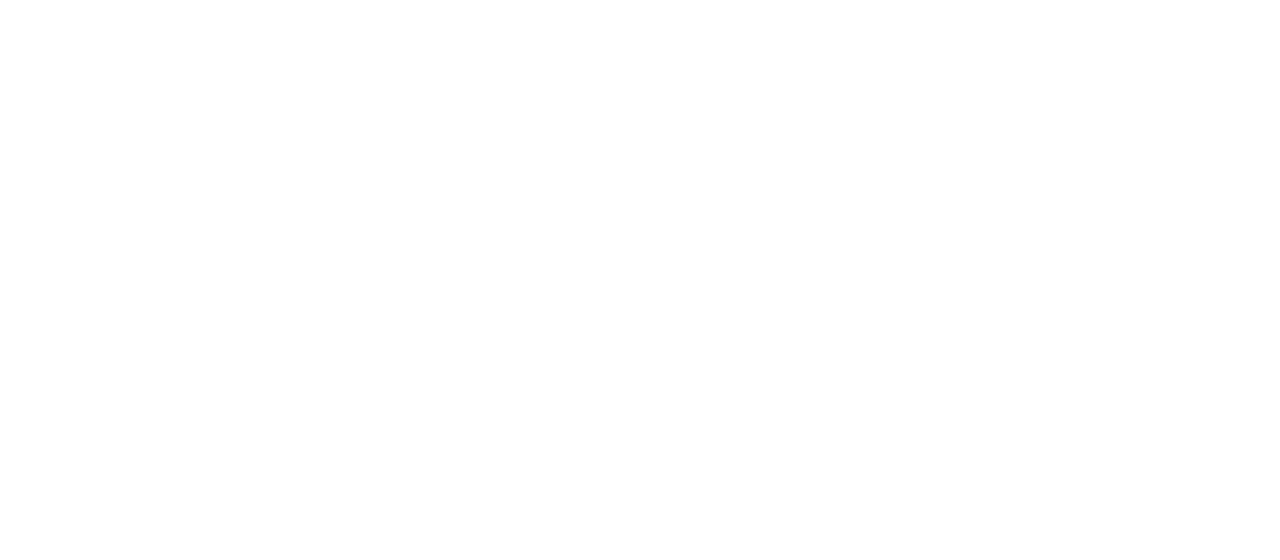
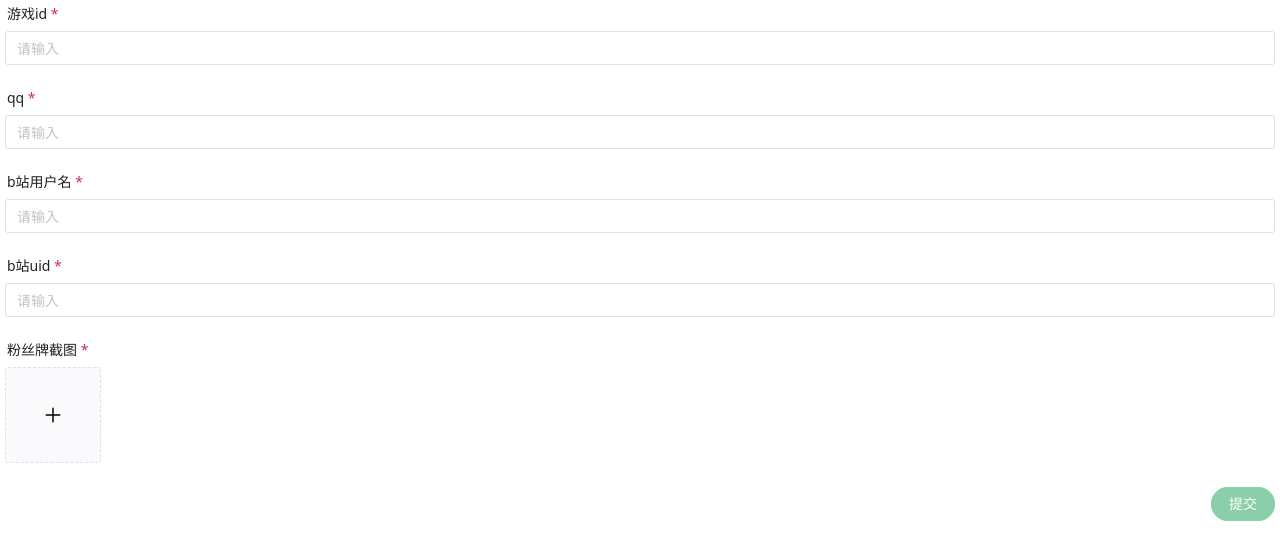
Before and after one commit to moonmcbe/web, a Vue app: page /submit in a window 1280 px wide. Before the commit this address had no page. Shown: the top 560 px of the page. Built offline with nearby package versions, Linux system fonts and the light colour scheme.

Commit message:
feat: 表单

```diff
--- a/package.json
+++ b/package.json
@@ -9,6 +9,7 @@
     "preview": "vite preview"
   },
   "dependencies": {
+    "@icon-park/vue-next": "^1.4.2",
     "axios": "^0.27.2",
     "dayjs": "^1.11.4",
     "less": "^4.1.2",
--- a/src/App.vue
+++ b/src/App.vue
@@ -1,12 +1,15 @@
 <script lang="ts" setup>
-
+import { zhCN, dateZhCN } from 'naive-ui'
 </script>
 
 <template>
-  <n-loading-bar-provider>
-    <!-- <content /> -->
-    <router-view></router-view>
-  </n-loading-bar-provider>
+  <n-config-provider :locale="zhCN" :date-locale="dateZhCN">
+    <n-message-provider>
+      <n-loading-bar-provider>
+        <router-view></router-view>
+      </n-loading-bar-provider>
+    </n-message-provider>
+  </n-config-provider>
 </template>
 
 <style lang="less" scoped>
--- /dev/null
+++ b/src/apis/submit.ts
@@ -0,0 +1,8 @@
+import request from '@/utils/request'
+export default (data:any): any => {
+  return request({
+    method: 'POST',
+    url: '/submit',
+    data: data
+  })
+}
--- a/src/config/router.ts
+++ b/src/config/router.ts
@@ -6,6 +6,12 @@ const routes: Array<RouteRecordRaw> = [
     name: 'Home',
     component: () =>
       import(/* webpackChunkName: "home" */ '../pages/Home.vue')
+  },
+  {
+    path: '/submit',
+    name: 'Submit',
+    component: () =>
+      import(/* webpackChunkName: "home" */ '../pages/Submit.vue')
   }
 ]
 
--- /dev/null
+++ b/src/pages/Submit.vue
@@ -0,0 +1,192 @@
+<script lang="ts" setup>
+import { defineComponent, ref } from 'vue'
+import {
+  FormInst,
+  FormItemInst,
+  FormItemRule,
+  useMessage,
+  FormRules
+} from 'naive-ui'
+import type { UploadFileInfo } from 'naive-ui'
+import submitApi from '../apis/submit'
+
+interface ModelType {
+  name: string | null
+  qq: string | null,
+  bili_username: string | null,
+  bili_uid: string | null,
+  upload: string | null
+}
+
+const formRef = ref<FormInst | null>(null)
+const message = useMessage()
+const model = ref<ModelType>({
+  name: null,
+  qq: null,
+  bili_username: null,
+  bili_uid: null,
+  upload: null
+})
+
+const rules: FormRules = {
+  name: [
+    {
+      required: true,
+      validator(rule: FormItemRule, value: string) {
+        if (!value) {
+          return new Error('请填写id')
+        } else if (!/^([a-zA-Z])([a-zA-Z0-9 ]{1,14})$/.test(value)) {
+          return new Error('id有误')
+        }
+        return true
+      },
+      trigger: ['input', 'blur']
+    }
+  ],
+  qq: [
+    {
+      required: true,
+      validator(rule: FormItemRule, value: string) {
+        if (!value) {
+          return new Error('请填写qq')
+        } else if (!/^[1-9][0-9]{4,10}$/.test(value)) {
+          return new Error('请输入正确的qq')
+        }
+        return true
+      },
+      trigger: ['input', 'blur']
+    }
+  ],
+  bili_username: [
+    {
+      required: true,
+      message: '请输入用户名',
+      trigger: ['input', 'blur']
+    },
+    {
+      max: 20,
+      message: '用户名过长',
+      trigger: ['input', 'blur']
+    }
+  ],
+  bili_uid: [
+    {
+      validator(rule: FormItemRule, value: string) {
+        if (!value) {
+          return new Error('请填写uid')
+        } else if (!/^[1-9][0-9]{0,19}$/.test(value)) {
+          return new Error('请输入正确的uid')
+        }
+        return true
+      },
+      required: true,
+      trigger: ['input', 'blur']
+    }
+  ],
+  upload: [
+    {
+      required: true,
+      message: '请上传粉丝牌截图',
+      trigger: ['upload']
+    }
+  ]
+}
+
+function handleValidateButtonClick(e: MouseEvent) {
+  e.preventDefault()
+  formRef.value?.validate(async (errors) => {
+    if (!errors) {
+      // message.success('验证成功')
+      const { data: res } = await submitApi(model.value)
+      if (res.code == 200) {
+        // 成功
+      }
+    } else {
+      console.log(errors)
+      message.error('表单填写不规范')
+    }
+  })
+}
+
+const uploadUrl = `${import.meta.env.VITE_APP_ApiBaseurl}/upload`
+
+const beforeUpload = (data: {
+  file: UploadFileInfo
+  fileList: UploadFileInfo[]
+}) => {
+  if (data.file.file?.type !== 'image/png' && data.file.file?.type !== 'image/jpeg') {
+    message.error('只能上传png和jpg格式的图片文件，请重新上传')
+    return false
+  }
+  return true
+}
+
+const handleFinish = ({
+  file,
+  event
+}: {
+  file: UploadFileInfo
+  event?: ProgressEvent
+}) => {
+  const response = JSON.parse((event?.target as XMLHttpRequest).response)
+  console.log(response)
+  if (response.code == 200) {
+    model.value.upload = '//' + response.Location as string
+    return {
+      ...file,
+      ...{
+        name: response.fileName,
+        url: (response.url as string)
+      }
+    }
+  } else {
+    message.error('上传失败，请稍后再试')
+  }
+}
+</script>
+
+<template>
+  <n-form ref="formRef" :model="model" :rules="rules">
+    <n-form-item path="name" label="游戏id">
+      <n-input v-model:value="model.name" @keydown.enter.prevent />
+    </n-form-item>
+    <n-form-item path="qq" label="qq">
+      <n-input v-model:value="model.qq" @keydown.enter.prevent />
+    </n-form-item>
+    <n-form-item path="bili_username" label="b站用户名">
+      <n-input v-model:value="model.bili_username" @keydown.enter.prevent />
+    </n-form-item>
+    <n-form-item path="bili_uid" label="b站uid">
+      <n-input v-model:value="model.bili_uid" @keydown.enter.prevent />
+    </n-form-item>
+    <n-form-item path="upload" label="粉丝牌截图">
+      <n-upload
+        :action="uploadUrl"
+        @finish="handleFinish"
+        @before-upload="beforeUpload"
+        list-type="image-card"
+        directory-dnd
+        :max="1"
+      />
+    </n-form-item>
+    <n-row :gutter="[0, 24]">
+      <n-col :span="24">
+        <div style="display: flex; justify-content: flex-end">
+          <n-button
+            :disabled="model.name === null"
+            round
+            type="primary"
+            @click="handleValidateButtonClick"
+          >提交</n-button>
+        </div>
+      </n-col>
+    </n-row>
+  </n-form>
+</template>
+
+<style lang="less" scoped>
+.n-form {
+  padding: 5px;
+  box-sizing: border-box;
+}
+</style>
```
Also changed, not shown: src/static/screen1.jpg (added), 1 other file (tests, documents, lock files or other folders).
